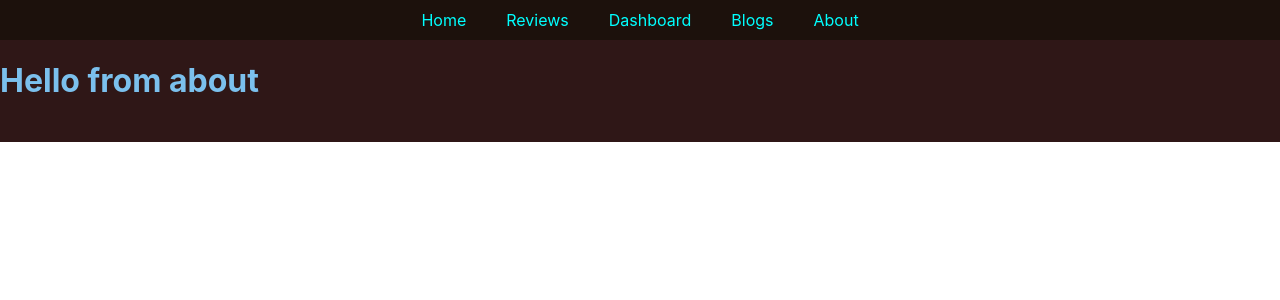
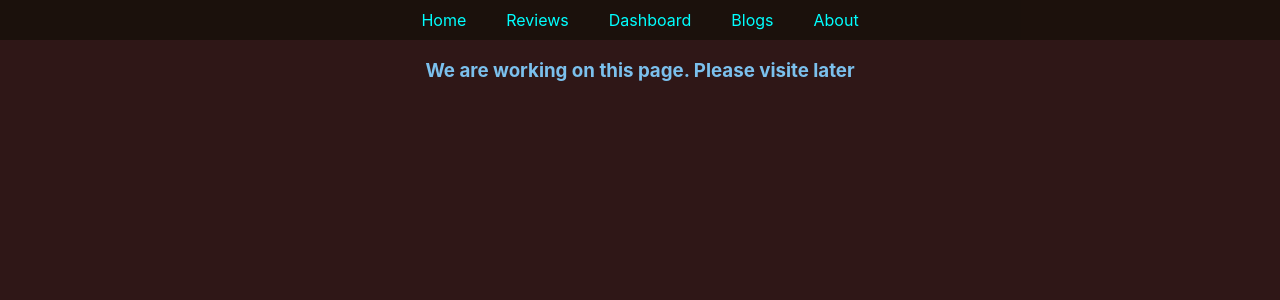
Before and after one commit to uday-g-ithub15/Laptop-Zone, a React (Create React App) app: page /about in a window 1280 px wide. Shown: the top 300 px of the page. Built offline with nearby package versions, Linux system fonts and the light colour scheme.

Commit message:
error, about

```diff
--- a/src/components/About/About.css
+++ b/src/components/About/About.css
@@ -0,0 +1,4 @@
+.about{
+    height: 100vh;
+    text-align: center;
+}
--- a/src/components/About/About.js
+++ b/src/components/About/About.js
@@ -1,11 +1,11 @@
-import React from 'react';
-
+import React from "react";
+import "./About.css";
 const About = () => {
-    return (
-        <div>
-            <h1>Hello from about</h1>
-        </div>
-    );
+  return (
+    <div className="about">
+      <h3>We are working on this page. Please visite later</h3>
+    </div>
+  );
 };
 
 export default About;
--- a/src/components/Error/Error.css
+++ b/src/components/Error/Error.css
@@ -0,0 +1,7 @@
+.error{
+    height: 100vh;
+    display: flex;
+    flex-direction: column;
+    align-items: center;
+    justify-content: center;
+}
--- a/src/components/Error/Error.js
+++ b/src/components/Error/Error.js
@@ -1,11 +1,13 @@
-import React from 'react';
+import React from "react";
+import "./Error.css";
 
 const Error = () => {
-    return (
-        <div>
-            <h1>Hello from error</h1>
-        </div>
-    );
+  return (
+    <div className="error">
+      <h1>Page not found</h1>
+      <h1>Error 404</h1>
+    </div>
+  );
 };
 
 export default Error;
--- a/src/components/HomeReview/HomeReview.js
+++ b/src/components/HomeReview/HomeReview.js
@@ -8,7 +8,7 @@ const HomeReview = ({ user }) => {
       <img src={picture} alt="" />
       <h4>Name : {name}</h4>
       <p>Comment : {comment}</p>
-      <p>Rateings : {rate}</p>
+      <p>Ratings : {rate}</p>
     </div>
   );
 };
```
